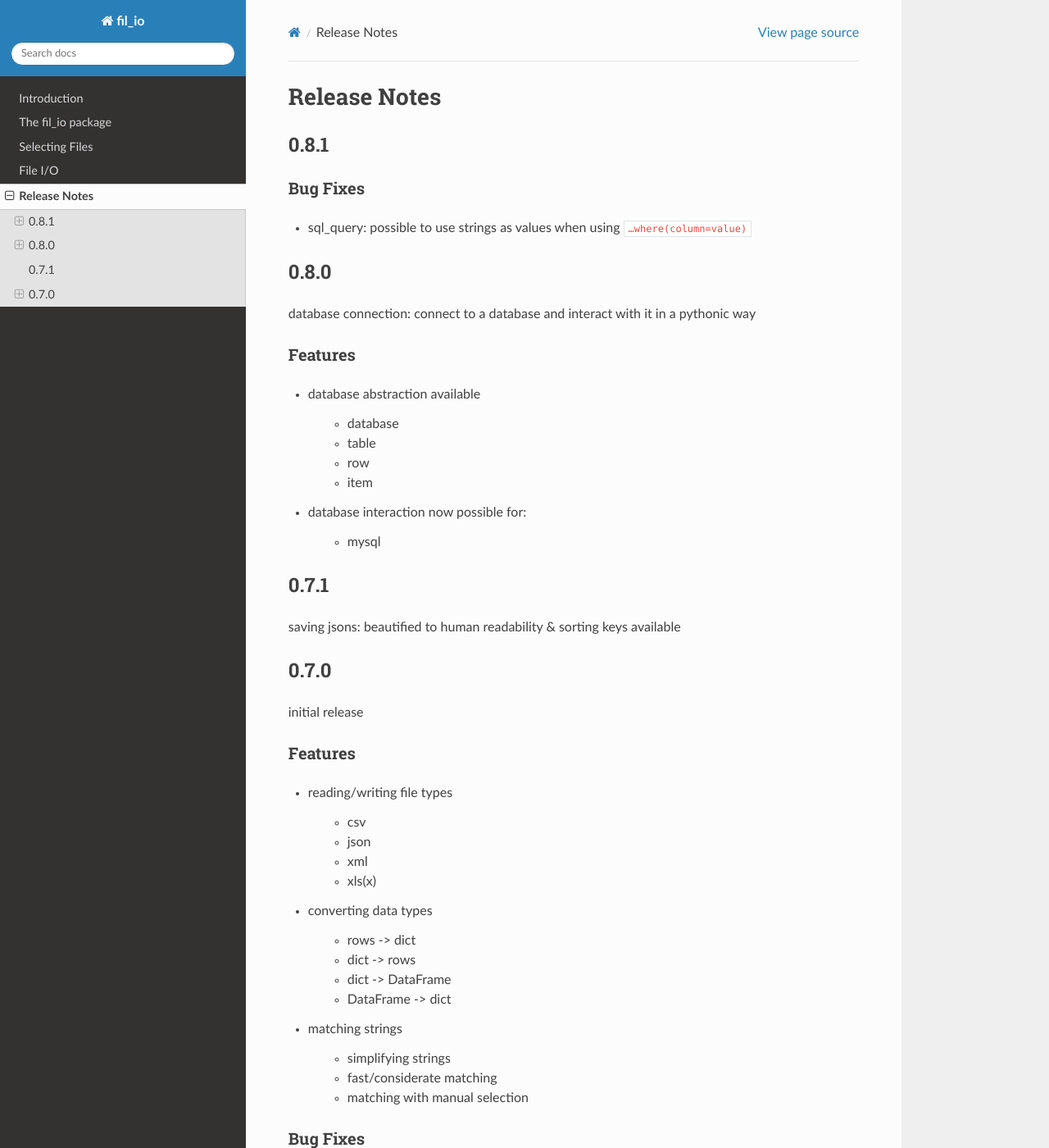
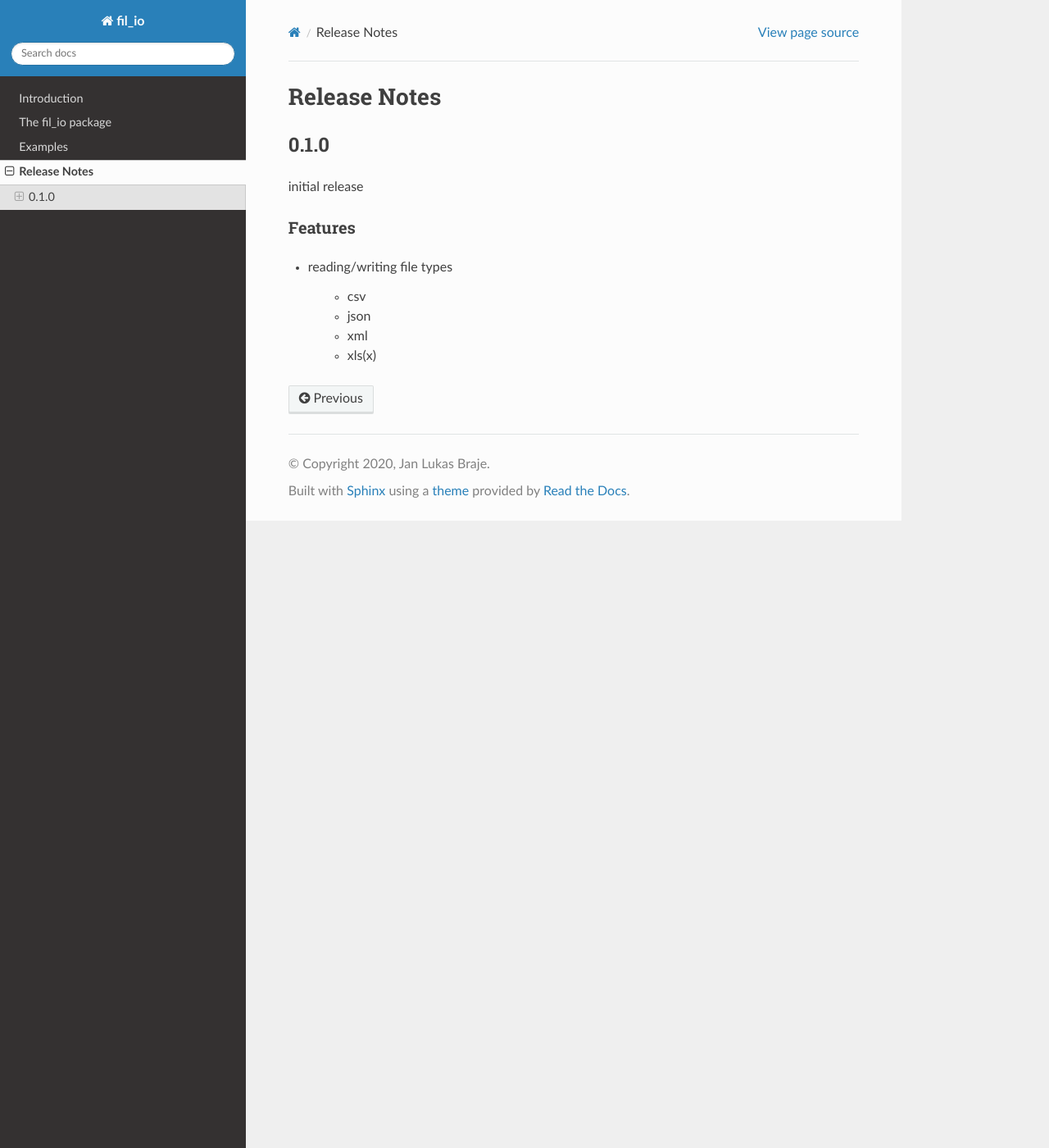
Before and after one commit to janluak/fil_io, a Sphinx documentation site: the page built from docs/source/release_notes.rst, in a window 1280 px wide and 1400 px high. Shown: the whole window at 82% size. Built offline with Sphinx 7.4.7 and the Read the Docs theme 2.0.0, drawn with Linux system fonts in a browser that asks for light colours.

Commit message:
fixed documentation

```diff
--- a/docs/source/conf.py
+++ b/docs/source/conf.py
@@ -16,8 +16,7 @@ from fil_io import __version__
 import sphinx.ext.autodoc
 import sphinx.ext.napoleon
 
-sys.path.insert(0, os.path.abspath("../../file_io"))
-# autodoc_mock_imports = ["datesy"]
+sys.path.insert(0, os.path.abspath("../../fil_io"))
 
 
 # -- Project information -----------------------------------------------------
--- a/docs/source/release_notes.rst
+++ b/docs/source/release_notes.rst
@@ -1,42 +1,7 @@
 Release Notes
 =============
 
-0.8.1
-*****
-
-Bug Fixes
-~~~~~~~~~
-
-* sql_query: possible to use strings as values when using ``…where(column=value)``
-
-
-
-0.8.0
-*****
-
-database connection: connect to a database and interact with it in a pythonic way
-
-Features
-~~~~~~~~
-
-* database abstraction available
-
-    * database
-    * table
-    * row
-    * item
-
-* database interaction now possible for:
-
-    * mysql
-
-
-0.7.1
-*****
-
-saving jsons: beautified to human readability & sorting keys available
-
-0.7.0
+0.1.0
 *****
 
 initial release
@@ -50,21 +15,3 @@ Features
     * json
     * xml
     * xls(x)
-
-* converting data types
-
-    * rows -> dict
-    * dict -> rows
-    * dict -> DataFrame
-    * DataFrame -> dict
-
-* matching strings
-
-    * simplifying strings
-    * fast/considerate matching
-    * matching with manual selection
-
-Bug Fixes
-~~~~~~~~~
-
-* initial release
```
Also changed, not shown: docs/source/examples.rst (+8 -3 lines), docs/source/intro.rst (+9 -15 lines).
